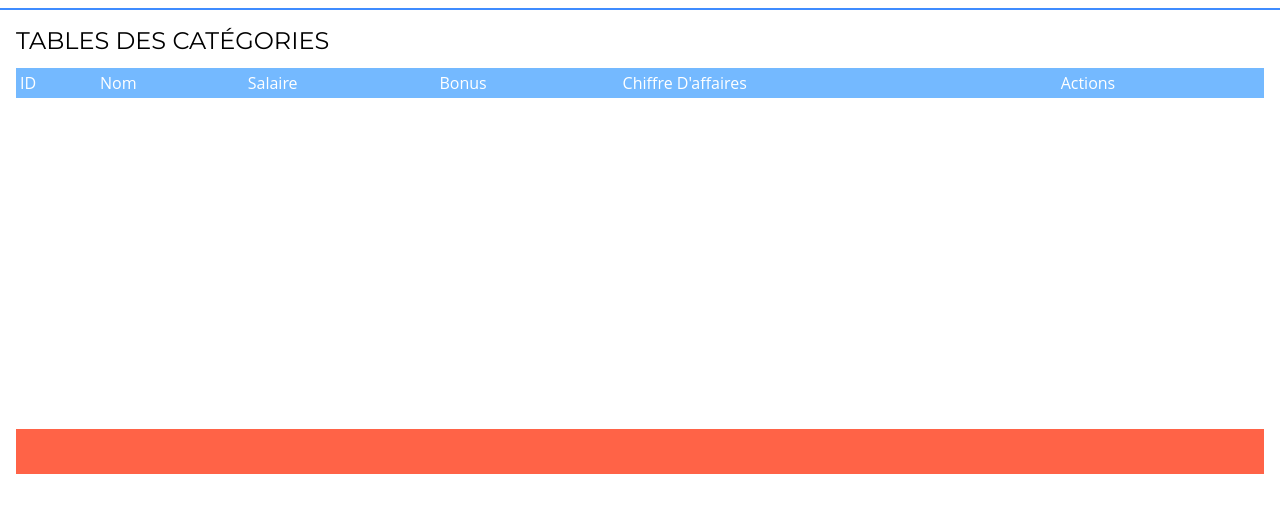
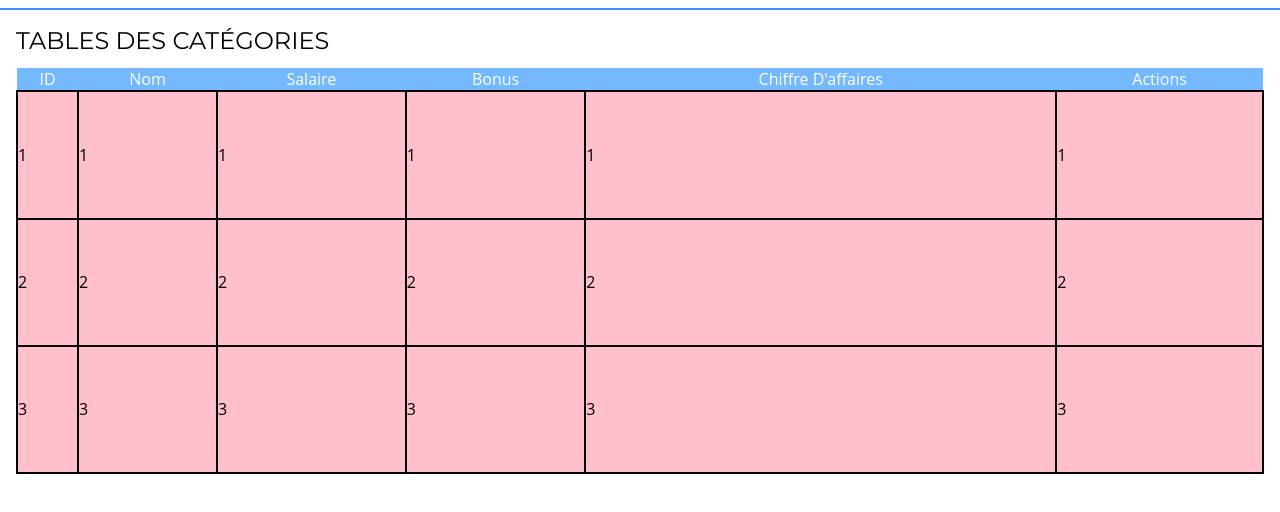
Before and after one commit to Kizbernadet/TG2-Public, a plain HTML site: page front/html/categorie_table.html in a window 1280 px wide. Shown: the part 60-572 px from the top of the page. Drawn offline with Linux system fonts and the light colour scheme.

Commit message:
Ajoute de participants.txt pour le test github

```diff
--- a/front/css/dashboard.css
+++ b/front/css/dashboard.css
@@ -314,11 +314,11 @@ main{
     border: solid var(--color-black) 2px;
 }
 
-.categorie-table th, .categorie-table td {
+/* .categorie-table th, .categorie-table td {
     padding: var(--spacing-xs);
     text-align: left;
     border-bottom: 1px solid var(--color-black);
-  }
+  } */
 
 .categorie-table th {
     background-color: #74b9ff;
@@ -326,6 +326,13 @@ main{
     text-transform: capitalize;
     font-family: var(--font-secondary);
     font-weight: var(--fw-regular);
+}
+
+tbody .table-row td{
+    height: 5px;
+    background-color: pink;
+    border: solid black 2px;
+    padding: none;
 }
 
 /* button {
@@ -343,8 +350,8 @@ main{
   } */
 
 
-.actions-buttons{
+/* .actions-buttons{
     width: 100%;
     height: 10%;
     background-color: tomato;
-}
+} */
--- a/front/html/categorie_table.html
+++ b/front/html/categorie_table.html
@@ -38,6 +38,32 @@
                   </tr>
                 </thead>
                 <tbody>
+                  <tr class="table-row">
+                    <td>1</td>
+                    <td>1</td>
+                    <td>1</td>
+                    <td>1</td>
+                    <td>1</td>
+                    <td>1</td>
+                  </tr>
+
+                  <tr class="table-row">
+                    <td>2</td>
+                    <td>2</td>
+                    <td>2</td>
+                    <td>2</td>
+                    <td>2</td>
+                    <td>2</td>
+                  </tr>
+
+                  <tr class="table-row">
+                    <td>3</td>
+                    <td>3</td>
+                    <td>3</td>
+                    <td>3</td>
+                    <td>3</td>
+                    <td>3</td>
+                  </tr>
                   <!-- Contenu généré dynamiquement -->
                 </tbody>
               </table>
@@ -47,5 +73,6 @@
         </section>
     </main>
     <script src="/front/js/index.js"></script>
+    <!-- <script src="/front/js/addAgent.js"></script> -->
 </body>
 </html>
```
Also changed, not shown: front/js/addAgent.js (added, +39 -0 lines), front/js/addCategorie.js (added), participants.txt (added).
